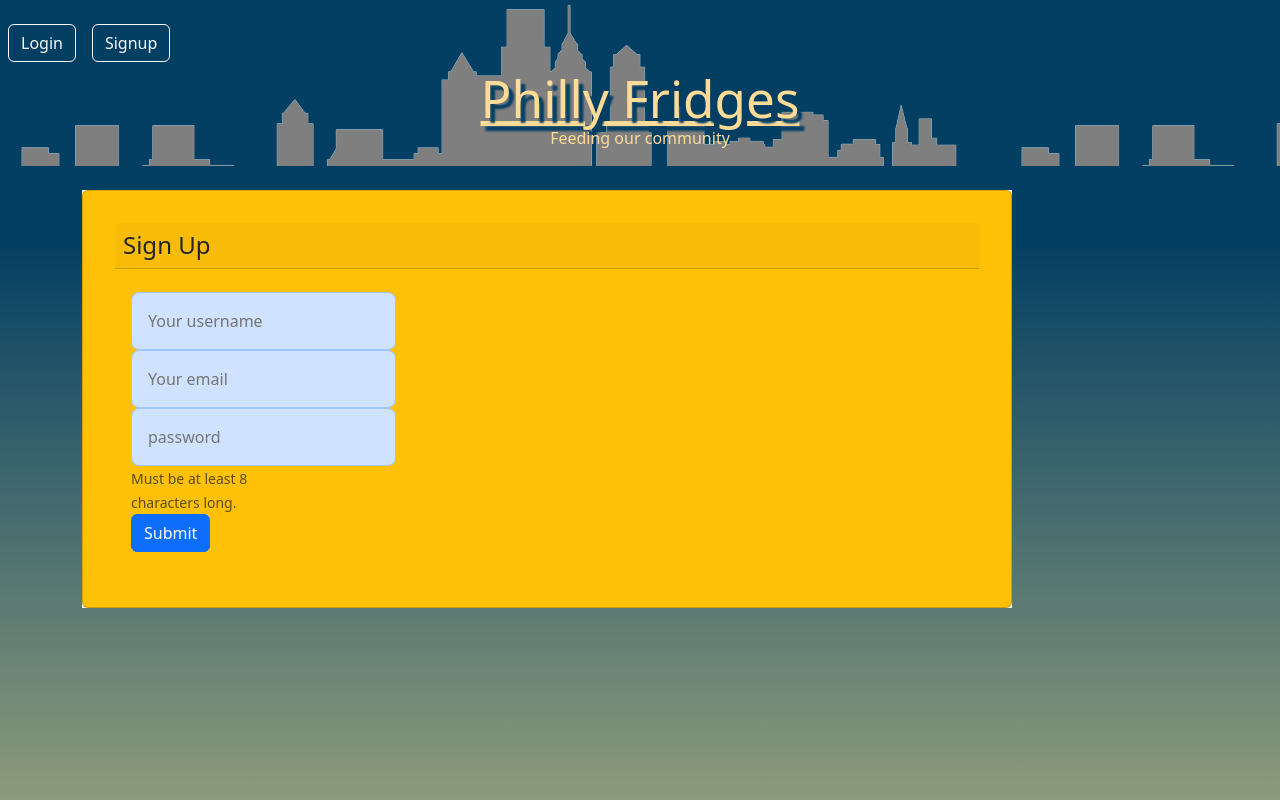
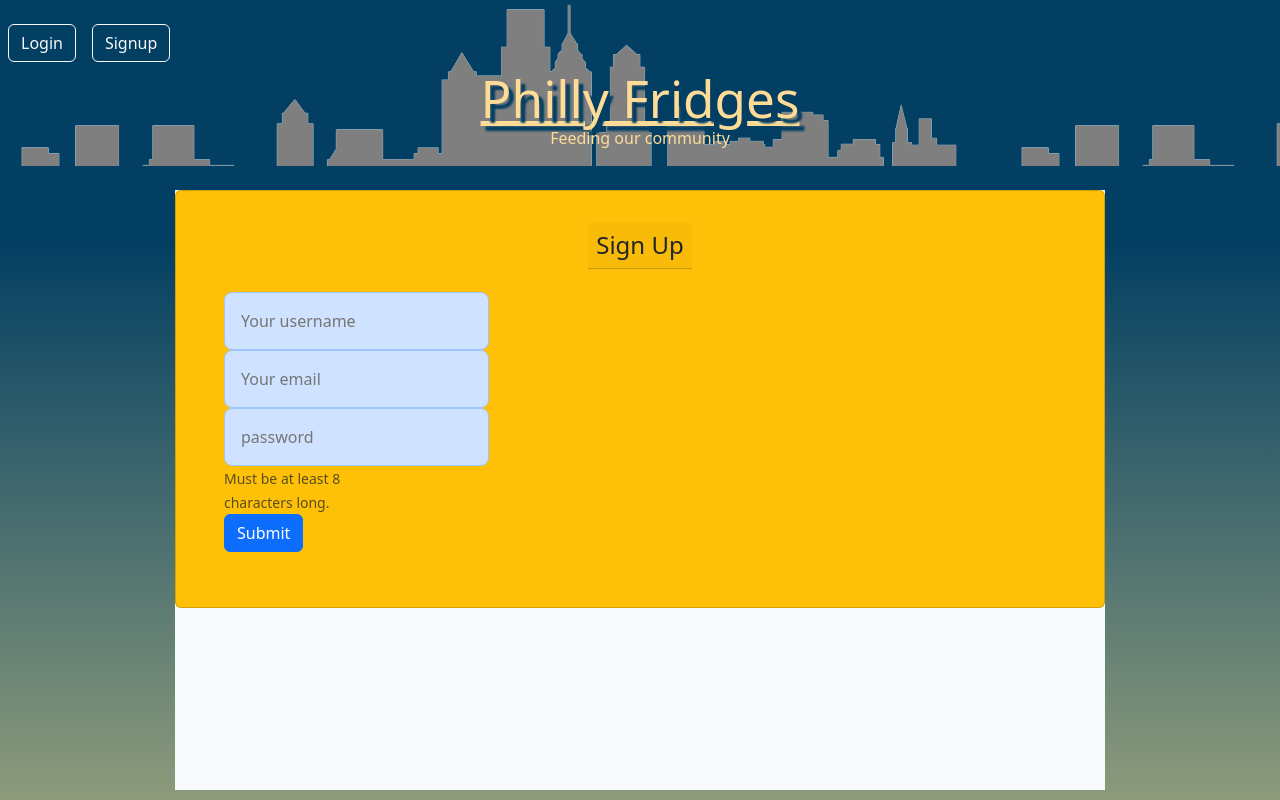
Before and after one commit to brousy/philly-fridges, a React (Vite) app in the folder client/: page /signup in a window 1280 px wide. Shown: the top 800 px of the page. Built offline with nearby package versions, Linux system fonts and the light colour scheme.

Commit message:
centered forms

```diff
--- a/client/src/pages/SignUp.jsx
+++ b/client/src/pages/SignUp.jsx
@@ -39,10 +39,10 @@ const Signup = () => {
   };
 
   return (
-    <main className="flex-row justify-center mb-4">
+    <main className="d-flex justify-content-center mb-4">
       <div className="bg-light col-12 col-lg-10 align-items-center">
         <div className="card bg-warning">
-          <h4 className="card-header bg-#00296B text-dark p-2 align-center">
+          <h4 className="card-header bg-#00296B text-dark p-2 align-cente mx-auto">
             Sign Up
           </h4>
           <div className="card-body">
```
